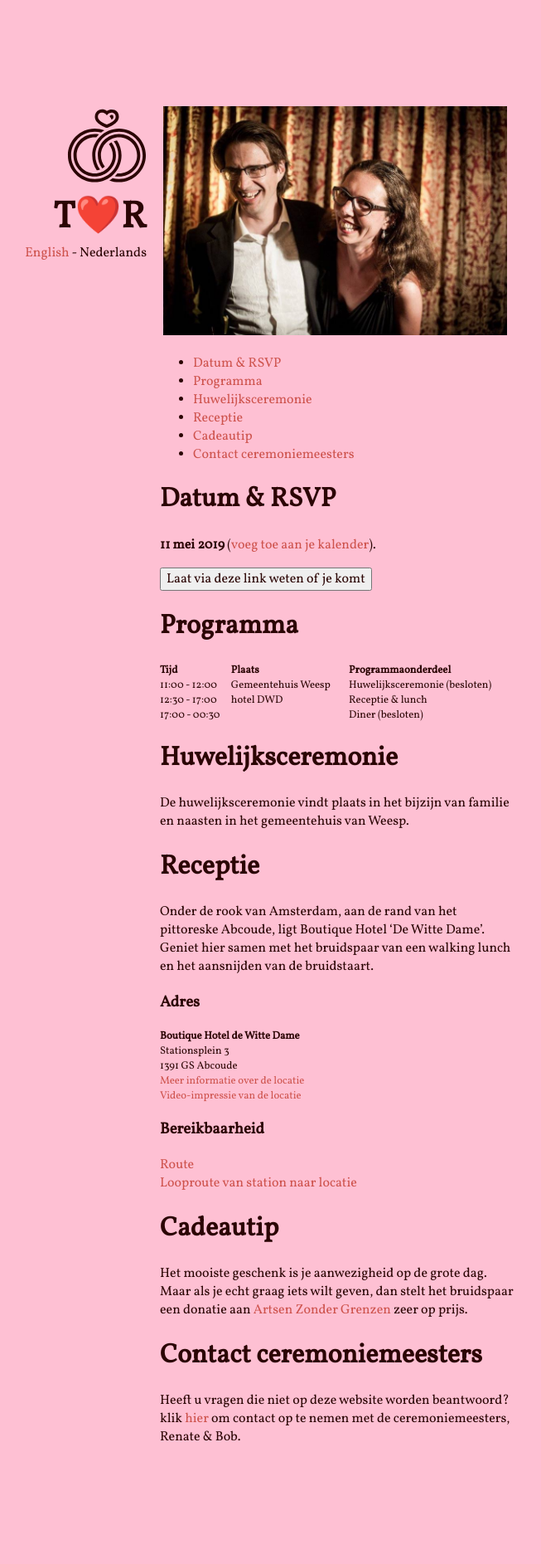
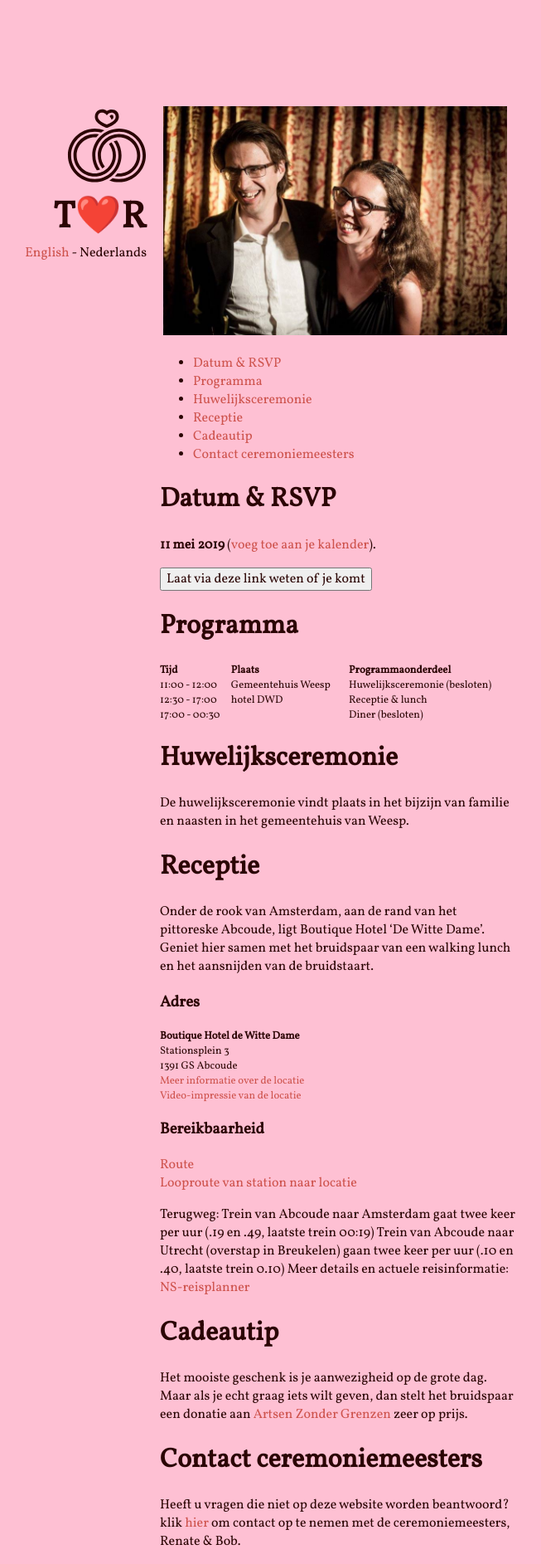
Before and after one commit to bobvanluijt/tosja-richard, a Jekyll site: the page built from index-nl.md, in a window 1280 px wide. Shown: the whole page at 83% size, without its empty margins (465-1118 px from the left). Built offline with Jekyll 4.4.1, drawn with Linux system fonts in a browser that asks for light colours; nearby versions of some CDN libraries; comment, search, counter and statistics services are not loaded; before the commit the page ends 1759 px from its top, so only the background shows below that.

Commit message:
Update index-nl.md

```diff
--- a/index-nl.md
+++ b/index-nl.md
@@ -47,6 +47,11 @@ Onder de rook van Amsterdam, aan de rand van het pittoreske Abcoude, ligt Boutiq
 [Route](https://www.hoteldwd.nl/contact/){:target="_blank"}
 [Looproute van station naar locatie](https://www.google.com/maps/dir/Abcoude,+1391+JN+Abcoude/Boutique+Hotel+De+Witte+Dame,+Stationsplein,+Abcoude/@52.2760939,4.9754859,16z/data=!4m14!4m13!1m5!1m1!1s0x47c60c963dffff1d:0xd03b887b870755c8!2m2!1d4.9771355!2d52.2788817!1m5!1m1!1s0x47c60cbf25087fb3:0xcf7673dbed8398e3!2m2!1d4.981589!2d52.273035!3e2){:target="_blank"}
 
+Terugweg:
+Trein van Abcoude naar Amsterdam gaat twee keer per uur (.19 en .49, laatste trein 00:19)
+Trein van Abcoude naar Utrecht (overstap in Breukelen) gaan twee keer per uur (.10 en .40, laatste trein 0.10)
+Meer details en actuele reisinformatie: [NS-reisplanner](https://www.ns.nl/reisplanner#/)
+
 # Cadeautip
 
 Het mooiste geschenk is je aanwezigheid op de grote dag. Maar als je echt graag iets wilt geven, dan stelt het bruidspaar een donatie aan [Artsen Zonder Grenzen](https://form.artsenzondergrenzen.nl/doe-een-gift?gclid=EAIaIQobChMIm77c9dTv3gIVUOh3Ch3ofwBvEAAYASAAEgJGfPD_BwE) zeer op prijs.
```
